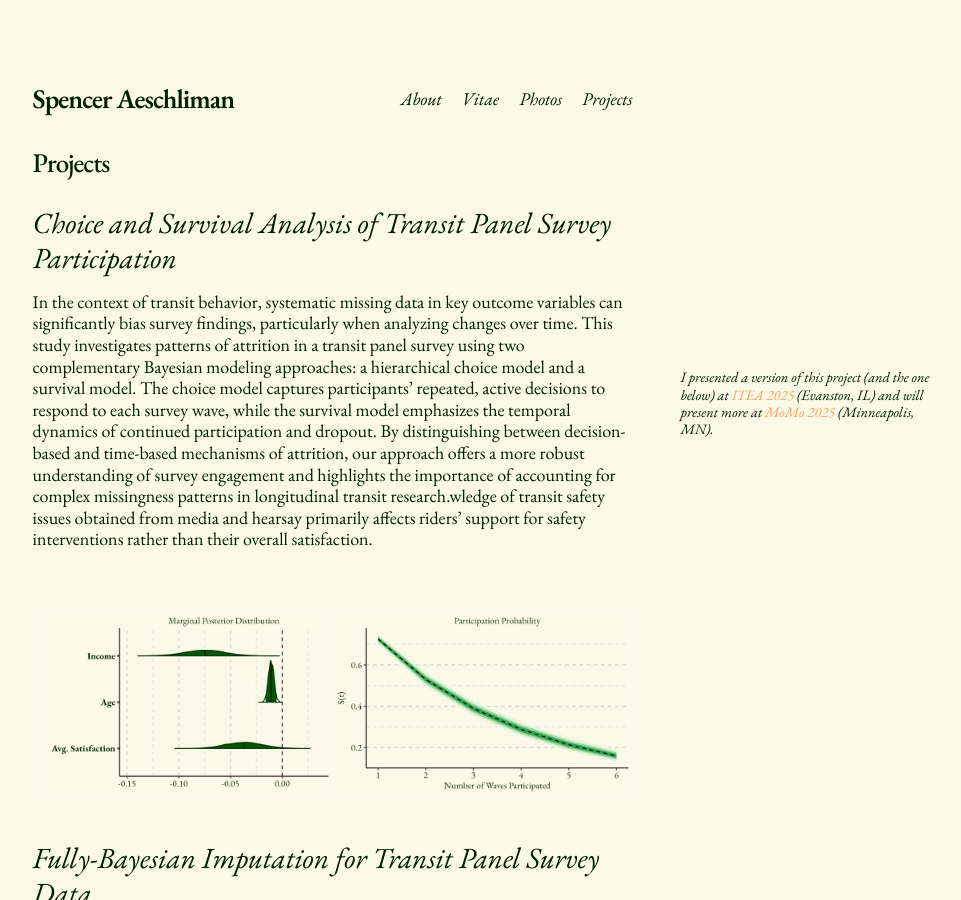
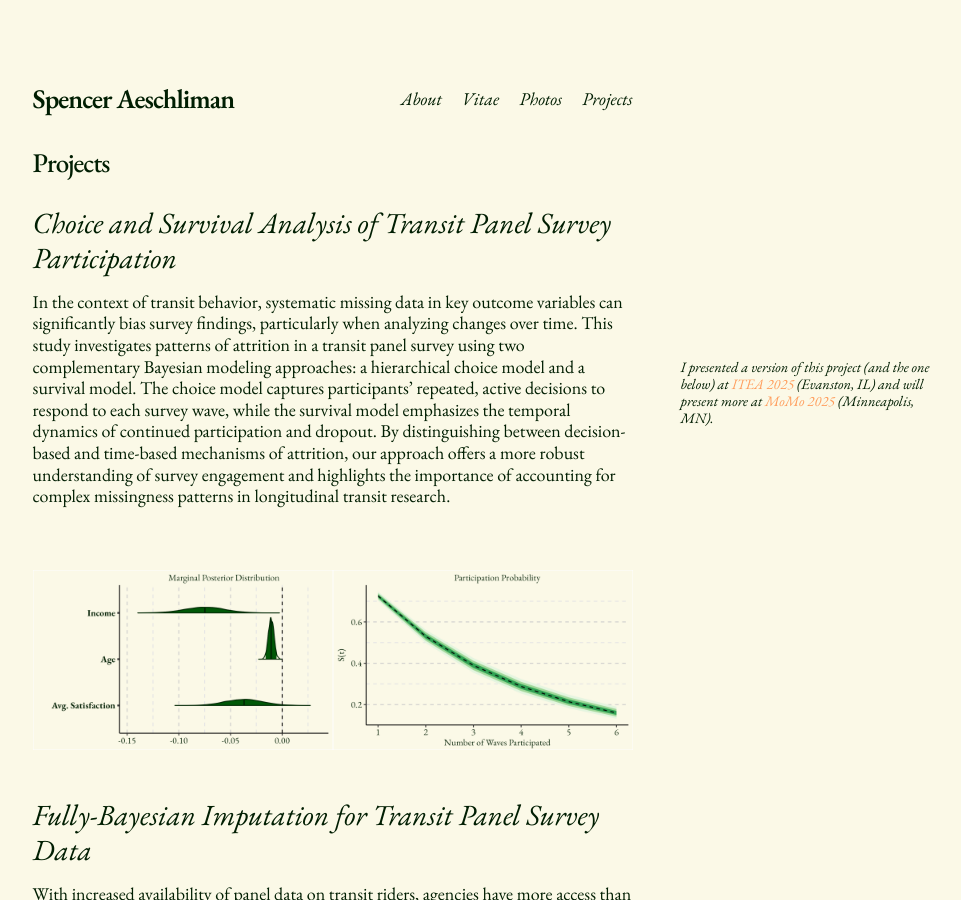
Before and after one commit to s-aeschliman/s-aeschliman.github.io, a Jekyll site: the page built from docs/projects.md, in a window 1280 px wide and 900 px high. Shown: the whole window, without its empty margins (279-1240 px from the left). Built offline with Jekyll 4.4.1, drawn with Linux system fonts in a browser that asks for light colours; some web fonts are replaced.

Commit message:
fixed projects typo

```diff
--- a/docs/_sass/minima/_layout.scss
+++ b/docs/_sass/minima/_layout.scss
@@ -175,6 +175,7 @@
 
 /**
 * sidenote code from tufte.css
+* not sure if it works here
 */
 .sidenote,
 .marginnote {
--- a/docs/projects.md
+++ b/docs/projects.md
@@ -12,7 +12,7 @@ order: 3
 
 In the context of transit behavior, systematic missing data in key outcome variables can significantly bias survey findings, particularly when analyzing changes over time.
 This study investigates patterns of attrition in a transit panel survey using two complementary Bayesian modeling approaches: a hierarchical choice model and a survival model. The choice model captures participants’ repeated, active decisions to respond to each survey wave, while the survival model emphasizes the temporal dynamics of continued participation and dropout.
-By distinguishing between decision-based and time-based mechanisms of attrition, our approach offers a more robust understanding of survey engagement and highlights the importance of accounting for complex missingness patterns in longitudinal transit research.wledge of transit safety issues obtained from media and hearsay primarily affects riders' support for safety interventions rather than their overall satisfaction.
+By distinguishing between decision-based and time-based mechanisms of attrition, our approach offers a more robust understanding of survey engagement and highlights the importance of accounting for complex missingness patterns in longitudinal transit research.
 
 ![sat-pic](assets/images/survival_combined_plot_covariates.png){: .project-image}
 
```
